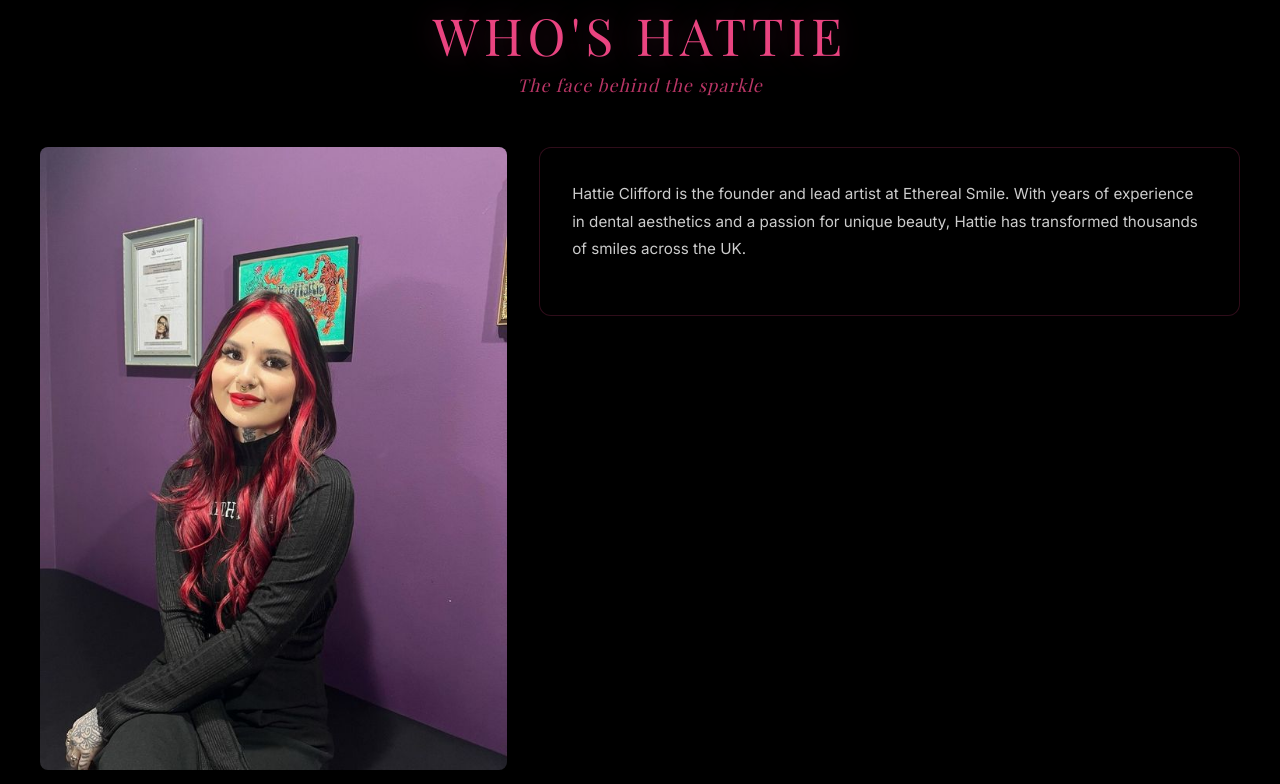
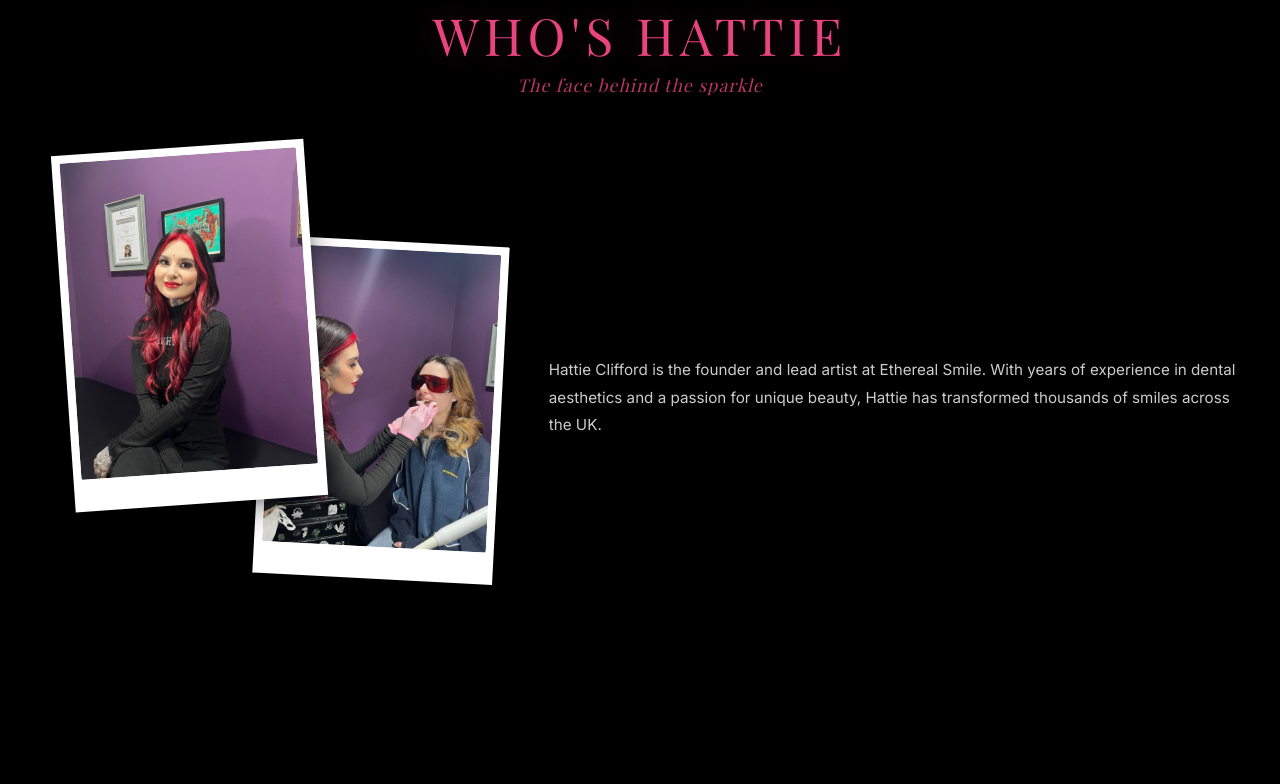
Before and after one commit to NueloColab/etherealsmile, a Next.js app: page / in a window 1280 px wide. Shown: the part 2260-3044 px from the top of the page. Built offline with nearby package versions, Linux system fonts and the light colour scheme; no server answers; the database is empty; a web font is replaced by a local one.

Commit message:
fix: journal cards landscape 16:10 ratio with curved edges

```diff
--- a/src/app/sections/Hattie.jsx
+++ b/src/app/sections/Hattie.jsx
@@ -42,32 +42,64 @@
           {subtitle}
         </p>
         <div
-          className="hattie-grid reveal reveal-scale"
           style={{
             display: 'grid',
-            gridTemplateColumns: 'minmax(0, 1fr) minmax(0, 1.5fr)',
-            gap: '2rem',
+            gridTemplateColumns: '1fr 1.5fr',
+            gap: '3rem',
             marginTop: '3rem',
-            alignItems: 'start',
+            alignItems: 'center',
           }}
         >
-          {/* Left column: two stacked images */}
-          <div className="reveal reveal-scale" style={{ display: 'flex', flexDirection: 'column', gap: '1rem' }}>
+          {/* Left: Polaroid stack */}
+          <div className="reveal reveal-scale" style={{ position: 'relative', height: 'clamp(350px, 45vw, 520px)' }}>
+            {/* Portrait polaroid - slightly rotated left */}
+            <div
+              style={{
+                position: 'absolute',
+                top: 0,
+                left: '5%',
+                width: '55%',
+                background: '#fff',
+                padding: '8px 8px 32px 8px',
+                boxShadow: '0 8px 32px rgba(0,0,0,0.4), 0 2px 8px rgba(0,0,0,0.2)',
+                transform: 'rotate(-4deg)',
+                transition: 'transform 0.4s ease',
+                zIndex: 3,
+              }}
+            >
               <img
                 src={portraitImage}
                 alt={heading}
-              style={{ width: '100%', borderRadius: '8px', display: 'block' }}
+                style={{ width: '100%', aspectRatio: '3/4', objectFit: 'cover', display: 'block', borderRadius: '2px' }}
               />
+            </div>
+            {/* Working polaroid - slightly rotated right */}
             {workingImage && (
+              <div
+                style={{
+                  position: 'absolute',
+                  top: '18%',
+                  right: '0',
+                  width: '52%',
+                  background: '#fff',
+                  padding: '8px 8px 32px 8px',
+                  boxShadow: '0 8px 32px rgba(0,0,0,0.4), 0 2px 8px rgba(0,0,0,0.2)',
+                  transform: 'rotate(3deg)',
+                  transition: 'transform 0.4s ease',
+                  zIndex: 2,
+                }}
+              >
                 <img
                   src={workingImage}
                   alt={`${heading} at work`}
-                style={{ width: '100%', borderRadius: '8px', display: 'block' }}
+                  style={{ width: '100%', aspectRatio: '3/4', objectFit: 'cover', display: 'block', borderRadius: '2px' }}
                 />
+              </div>
             )}
           </div>
-          {/* Right column: text */}
-          <div className="frame-card reveal reveal-delay-1" style={{ display: 'flex', flexDirection: 'column', justifyContent: 'center' }}>
+
+          {/* Right: text */}
+          <div className="reveal reveal-delay-1" style={{ display: 'flex', flexDirection: 'column', justifyContent: 'center' }}>
             {paragraphs.length > 0 ? (
               paragraphs.map((para, i) => (
                 <p
@@ -91,11 +123,14 @@
           </div>
         </div>
 
-        {/* Mobile responsive: stack on small screens */}
+        {/* Mobile responsive */}
         <style>{`
           @media (max-width: 768px) {
-            #hattie .hattie-grid {
+            #hattie .section-inner > div:last-of-type:not(.reveal) {
               grid-template-columns: 1fr !important;
+            }
+            #hattie .section-inner > div[style*="position: relative"] {
+              height: 300px !important;
             }
           }
         `}</style>
--- a/src/app/sections/Journal.jsx
+++ b/src/app/sections/Journal.jsx
@@ -152,7 +152,7 @@
                     style={{
                       display: 'flex',
                       flexDirection: 'column',
-                      borderRadius: '16px',
+                      borderRadius: '24px',
                       overflow: 'hidden',
                       border: '1px solid rgba(255,255,255,0.06)',
                       background: 'rgba(0,0,0,0.4)',
@@ -162,7 +162,7 @@
                       boxShadow: '0 4px 24px rgba(233,68,128,0.06)',
                     }}
                   >
-                    <div style={{ position: 'relative', overflow: 'hidden', aspectRatio: '4/5', minHeight: '320px' }}>
+                    <div style={{ position: 'relative', overflow: 'hidden', aspectRatio: '16/10', minHeight: '220px' }}>
                       <img
                         src={post.imageUrl || '/hero-logo-card.png'}
                         alt={post.title}
```
Lines whose indentation alone changed are shown as unchanged.
